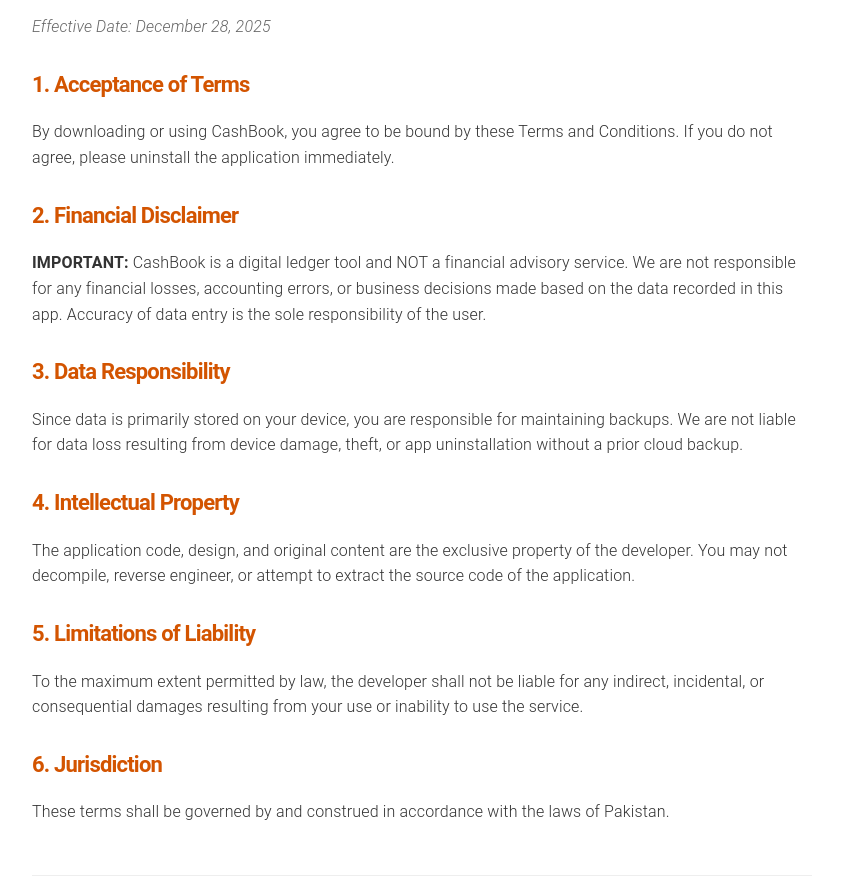
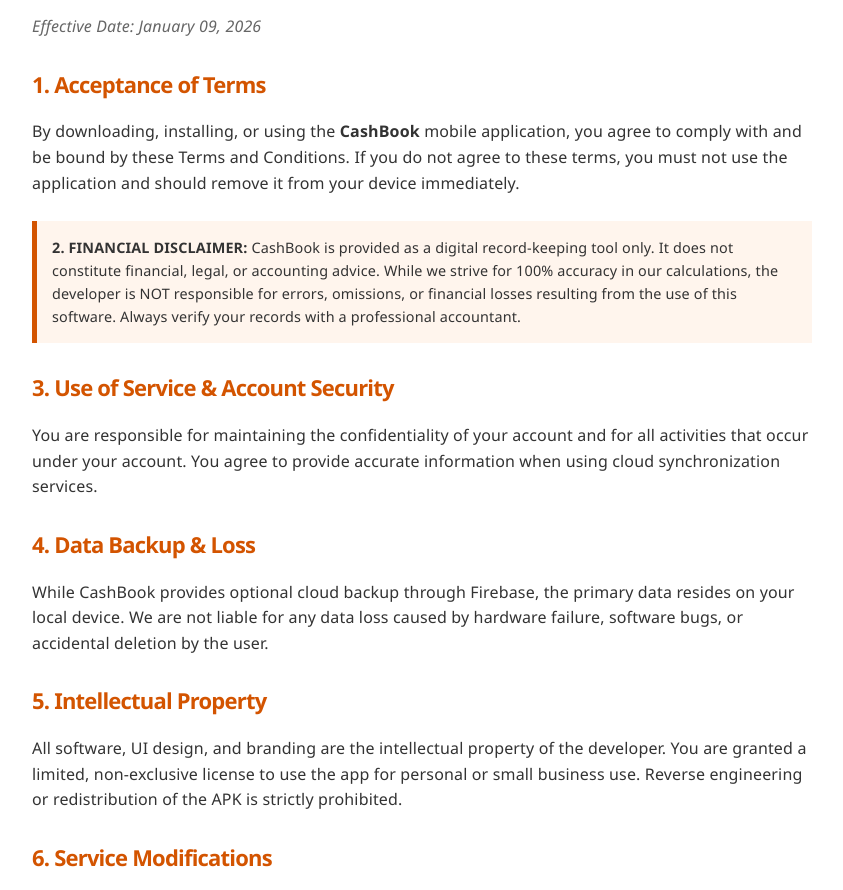
Before and after one commit to Shahbaz894/cashbook-legal, a plain HTML site: page term.html in a window 1280 px wide. Shown: the part 154-1044 px from the top of the page, without its empty margins (218-1061 px from the left). Drawn offline with nearby package versions, Linux system fonts and the light colour scheme.

Commit message:
Revise terms and conditions in term.html
Updated terms and conditions for clarity and accuracy.

```diff
--- a/term.html
+++ b/term.html
@@ -6,37 +6,43 @@
     <title>Terms & Conditions | CashBook</title>
     <link rel="stylesheet" href="https://cdnjs.cloudflare.com/ajax/libs/milligram/1.4.1/milligram.css">
     <style>
-        body { padding: 40px 20px; max-width: 900px; margin: auto; background-color: #f4f7f9; color: #333; line-height: 1.6; }
+        body { padding: 40px 20px; max-width: 900px; margin: auto; background-color: #f4f7f9; color: #333; line-height: 1.6; font-family: 'Segoe UI', Tahoma, Geneva, Verdana, sans-serif; }
         .container { background: white; padding: 40px; border-radius: 12px; box-shadow: 0 4px 15px rgba(0,0,0,0.05); }
         h1 { color: #1a3a5f; border-bottom: 3px solid #1a3a5f; padding-bottom: 10px; }
-        h4 { color: #d35400; margin-top: 30px; font-weight: bold; } /* Alert color for disclaimers */
+        h4 { color: #d35400; margin-top: 30px; font-weight: bold; }
         .date { font-style: italic; color: #666; margin-bottom: 30px; }
         .footer-nav { margin-top: 50px; padding-top: 20px; border-top: 1px solid #eee; text-align: center; }
+        .alert-box { background: #fff5ed; border-left: 5px solid #d35400; padding: 15px; margin: 20px 0; font-size: 0.9em; }
     </style>
 </head>
 <body>
     <div class="container">
         <h1>Terms & Conditions</h1>
-        <p class="date">Effective Date: December 28, 2025</p>
+        <p class="date">Effective Date: January 09, 2026</p>
 
         <section>
             <h4>1. Acceptance of Terms</h4>
-            <p>By downloading or using CashBook, you agree to be bound by these Terms and Conditions. If you do not agree, please uninstall the application immediately.</p>
+            <p>By downloading, installing, or using the <strong>CashBook</strong> mobile application, you agree to comply with and be bound by these Terms and Conditions. If you do not agree to these terms, you must not use the application and should remove it from your device immediately.</p>
 
-            <h4>2. Financial Disclaimer</h4>
-            <p><strong>IMPORTANT:</strong> CashBook is a digital ledger tool and NOT a financial advisory service. We are not responsible for any financial losses, accounting errors, or business decisions made based on the data recorded in this app. Accuracy of data entry is the sole responsibility of the user.</p>
+            <div class="alert-box">
+                <strong>2. FINANCIAL DISCLAIMER:</strong>
+                CashBook is provided as a digital record-keeping tool only. It does not constitute financial, legal, or accounting advice. While we strive for 100% accuracy in our calculations, the developer is NOT responsible for errors, omissions, or financial losses resulting from the use of this software. Always verify your records with a professional accountant.
+            </div>
 
-            <h4>3. Data Responsibility</h4>
-            <p>Since data is primarily stored on your device, you are responsible for maintaining backups. We are not liable for data loss resulting from device damage, theft, or app uninstallation without a prior cloud backup.</p>
+            <h4>3. Use of Service & Account Security</h4>
+            <p>You are responsible for maintaining the confidentiality of your account and for all activities that occur under your account. You agree to provide accurate information when using cloud synchronization services.</p>
 
-            <h4>4. Intellectual Property</h4>
-            <p>The application code, design, and original content are the exclusive property of the developer. You may not decompile, reverse engineer, or attempt to extract the source code of the application.</p>
+            <h4>4. Data Backup & Loss</h4>
+            <p>While CashBook provides optional cloud backup through Firebase, the primary data resides on your local device. We are not liable for any data loss caused by hardware failure, software bugs, or accidental deletion by the user.</p>
 
-            <h4>5. Limitations of Liability</h4>
-            <p>To the maximum extent permitted by law, the developer shall not be liable for any indirect, incidental, or consequential damages resulting from your use or inability to use the service.</p>
+            <h4>5. Intellectual Property</h4>
+            <p>All software, UI design, and branding are the intellectual property of the developer. You are granted a limited, non-exclusive license to use the app for personal or small business use. Reverse engineering or redistribution of the APK is strictly prohibited.</p>
 
-            <h4>6. Jurisdiction</h4>
-            <p>These terms shall be governed by and construed in accordance with the laws of Pakistan.</p>
+            <h4>6. Service Modifications</h4>
+            <p>We reserve the right to modify, suspend, or discontinue any part of the service (including free or paid features) at any time without prior notice.</p>
+
+            <h4>7. Governing Law</h4>
+            <p>These terms are governed by the laws of <strong>Pakistan</strong>. Any disputes arising from the use of this application shall be subject to the exclusive jurisdiction of the courts in your local region.</p>
         </section>
 
         <div class="footer-nav">
```
